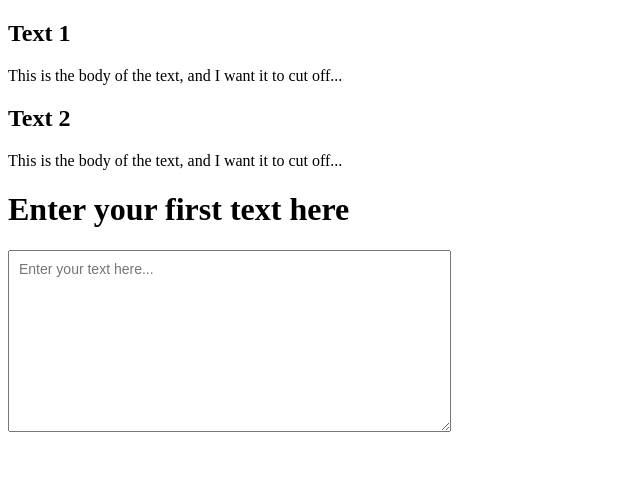
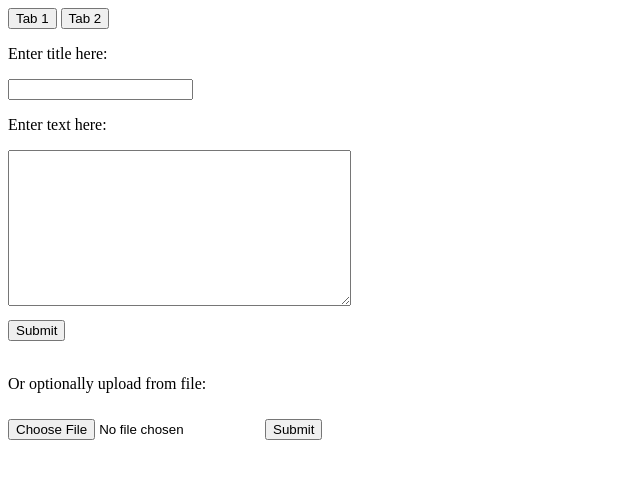
Before and after one commit to MatthewRicci12/conlangwebapp, a Django app: page / in a window 1280 px wide. Shown: the top 479 px of the page, without its empty margins (0-640 px from the left). Run offline with Django 5.2, Linux system fonts and the light colour scheme; data that the repository does not hold is empty.

Commit message:
Added hoverable words and list of texts

```diff
--- /dev/null
+++ b/conlangapp/forms.py
@@ -0,0 +1,14 @@
+from django import forms
+from .models import *
+
+class SubmitTextForm(forms.ModelForm):
+    title = forms.CharField()
+    body = forms.CharField(widget=forms.Textarea())
+
+    class Meta:
+        model = Text
+        fields = ['title', 'body']
+        exclude = ['date_added']
+
+class UploadFileForm(forms.Form):
+    file = forms.FileField()
--- a/conlangapp/models.py
+++ b/conlangapp/models.py
@@ -56,7 +56,7 @@ class Text(models.Model):
     body = models.TextField()
     date_added = models.DateTimeField(null=False, default=timezone.now)
     text_id = models.AutoField(primary_key=True)  # Not needed; Django adds automatically
-    user = models.ForeignKey(User, on_delete=models.CASCADE, db_constraint=True, related_name="texts")  # db_costraint True by default, says constraint SHOULD be created
+    user = models.ForeignKey(User, null=True, blank=True, on_delete=models.CASCADE, db_constraint=True, related_name="texts")  # db_costraint True by default, says constraint SHOULD be created
 
 
 
--- /dev/null
+++ b/conlangapp/static/styles.css
@@ -0,0 +1,10 @@
+.text:hover {
+    background-color: yellow;
+    color: cyan;
+}
+
+.word:hover {
+    background-color: yellow;
+    border-radius: 3px;
+    cursor: pointer;
+}
--- a/conlangapp/templates/index.html
+++ b/conlangapp/templates/index.html
@@ -1,18 +1,52 @@
 <!DOCTYPE html>
-<html>
-    <head>
-        <script src="https://cdn.jsdelivr.net/npm/htmx.org@2.0.8/dist/htmx.min.js" integrity="sha384-/TgkGk7p307TH7EXJDuUlgG3Ce1UVolAOFopFekQkkXihi5u/6OCvVKyz1W+idaz" crossorigin="anonymous"></script>
-    </head>
-<div id="text-list">
-  <h2>Text 1</h2>
-  <p>This is the body of the text, and I want it to cut off...</p>
-  <h2>Text 2</h2>
-  <p>This is the body of the text, and I want it to cut off...</p>
+<html lang="en">
+<head>
+    <meta charset="UTF-8">
+    <title>Conlang App</title>
+    <script src="https://cdn.jsdelivr.net/npm/htmx.org@2.0.8/dist/htmx.min.js" integrity="sha384-/TgkGk7p307TH7EXJDuUlgG3Ce1UVolAOFopFekQkkXihi5u/6OCvVKyz1W+idaz" crossorigin="anonymous"></script>
+    {% load static %}
+    <link rel="stylesheet" href="{% static 'styles.css' %}">
+    <!--So I can use CSRF tokens in more than just forms.-->
+    <meta name="csrf-token" content="{{ csrf_token }}">
+    <script>
+      document.addEventListener('htmx:configRequest', function(evt) {
+        evt.detail.headers['X-CSRFToken'] = document.querySelector('meta[name="csrf-token"]').getAttribute('content');
+      });
+    </script>
+</head>
+<body>
+
+<div id="tabs">
+  <button>Tab 1</button>
+  <button>Tab 2</button>
 </div>
 
-<div id="enter-text">
-  <h1>Enter your first text here</h1>
-  <textarea rows="10" cols="50" placeholder="Enter your text here..." style="font-family: Arial; font-size: 14px; padding: 10px;"></textarea>
+<div id="text_list">
+    {% if texts %}
+        {% for text in texts %}
+            {% include 'partials/text-entry.html' %}
+        {% endfor %}
+    {% endif %}
 </div>
 
+
+<form id="submit_text_form" hx-post="{% url 'submit-text' %}" hx-target="#text_list" hx-swap="afterbegin">
+    {% csrf_token %}
+    <p>Enter title here:</p>
+    {{submit_text_form.title}}
+    <p>Enter text here:</p>
+    {{submit_text_form.body}}
+    <br>
+    <input type="submit" value="Submit" form="submit_text_form" style="margin-top: 10px">
+</form>
+<br>
+<form id="upload_file_form" hx-post="{% url 'handle-file' %}" hx-target="#text_list" hx-swap="afterbegin" hx-encoding="multipart/form-data">
+    {% csrf_token %}
+    <p>Or optionally upload from file:</p>
+    {{ upload_file_form.file }}
+    <input type="submit" value="Submit" form="upload_file_form" style="margin-top: 10px">
+</form>
+
+
+</body>
 </html>
--- /dev/null
+++ b/conlangapp/templates/partials/text-entry.html
@@ -0,0 +1,6 @@
+<a href="{% url 'user-clicks-text' text.text_id %}">
+  <div class="text">
+    <h2>{{ text.title }}</h2>
+    <p>{{ text.body }}</p>
+  </div>
+</a>
--- a/conlangapp/urls.py
+++ b/conlangapp/urls.py
@@ -2,20 +2,14 @@ from django.urls import path
 from . import views
 
 urlpatterns = [
-    path("", views.index, name="index")
+    path("", views.index, name="index"),
+    path("submit_text", views.submit_text, name="submit-text"),
+    path("handle_file", views.handle_file, name="handle-file"),
+    path("enter_text", views.enter_text_screen, name="enter-text"),
+
+    path('user_clicks_text/<int:text_id>/', views.user_clicks_text, name="user-clicks-text"),
+
+    path("vocabulary_list", views.vocabulary_list, name="whatisthisnamefor3"),
+    path("phonology_and_glyphs_tab", views.phonology_and_glyphs_tab, name="whatisthisnamefor4"),
+    path("grammar_tab", views.grammar_tab, name="whatisthisnamefor5"),
 ]
-#
-# def enter_text_screen(request):
-#     return render(request, 'enter_text_screen.html')
-#
-# def user_clicks_text(request):
-#     return render(request, 'user_clicks_text.html')
-#
-# def vocabulary_list(request):
-#     return render(request, 'vocabulary_list.html')
-#
-# def phonology_and_glyphs_tab(request):
-#     return render(request, 'phonology_and_glyphs_tab.html')
-#
-# def grammar_tab(request):
-#     return render(request, 'grammar_tab.html')
--- a/conlangapp/views.py
+++ b/conlangapp/views.py
@@ -1,6 +1,78 @@
 from django.shortcuts import render
 from django.http import HttpResponse
 from django.template import loader
+from django.views.decorators.http import require_http_methods
+from .forms import *
+from pathlib import Path
+
+#@login_required
 
 def index(request):
-    return render(request, 'index.html')
+    context = {}
+    texts = Text.objects.all().order_by('-date_added')
+    submit_text_form = SubmitTextForm()
+    upload_file_form = UploadFileForm()
+    context = {
+        'texts': texts,
+        'submit_text_form': submit_text_form,
+        'upload_file_form': upload_file_form
+    }
+    return render(request, 'index.html', context)
+
+@require_http_methods(['POST'])
+def submit_text(request):
+    form = SubmitTextForm(request.POST)
+    x = 3
+    if form.is_valid():
+        text = form.save(commit=False)
+        if text.user:
+            text.user = request.user
+        else:
+            text.user = None
+        #TODO: Save datetime too
+        text.save()
+        context = {'text': text}
+        response = render(request, 'partials/text-entry.html', context)
+        return response
+    else:
+        return HttpResponse(status=405)
+
+# TODO: Better way to do this handoff? Perhaps with a common helper function?
+@require_http_methods(['POST'])
+def handle_file(request):
+    form = UploadFileForm(request.POST, request.FILES)
+    if form.is_valid():
+        uploaded_file = form.cleaned_data['file']
+
+        file_name_stripped = Path(uploaded_file.name).stem
+        file_contents = uploaded_file.read().decode('utf-8')
+
+        text = Text(
+            title=file_name_stripped,
+            body=file_contents,
+            date_added=timezone.now(),  # Resolves your datetime TODO
+        )
+        text.save()
+
+        context = {'text': text}
+        response = render(request, 'partials/text-entry.html', context)
+        return response
+    else:
+        return HttpResponse(status=405)
+
+def enter_text_screen(request):
+    return render(request, 'enter_text_screen.html')
+
+def user_clicks_text(request, text_id):
+    text = Text.objects.get(text_id=text_id).body
+    context = {'text': text}
+    return render(request, 'extract_text.html', context)
+
+def vocabulary_list(request):
+    return render(request, 'vocabulary_list.html')
+
+def phonology_and_glyphs_tab(request):
+    return render(request, 'phonology_and_glyphs_tab.html')
+
+def grammar_tab(request):
+    return render(request, 'grammar_tab.html')
```
Also changed, not shown: conlangapp/templates/extract_text.html (added, +17 -0 lines), conlangapp/templatetags/hoverable_words.py (added, +16 -0 lines), conlangapp/templatetags/__init__.py (added), 1 other file.
